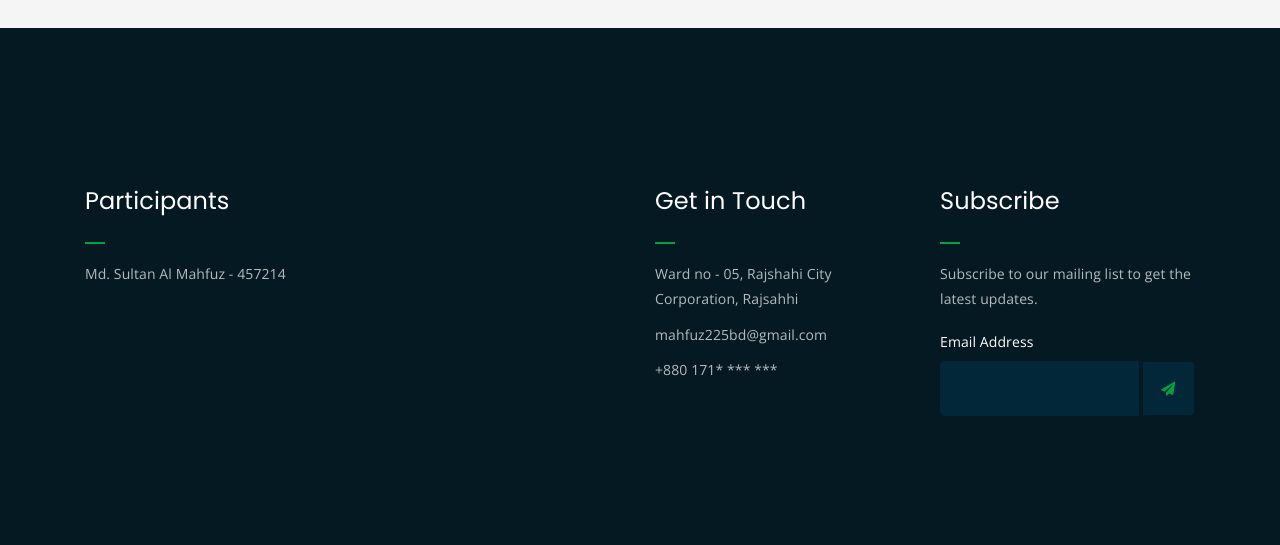
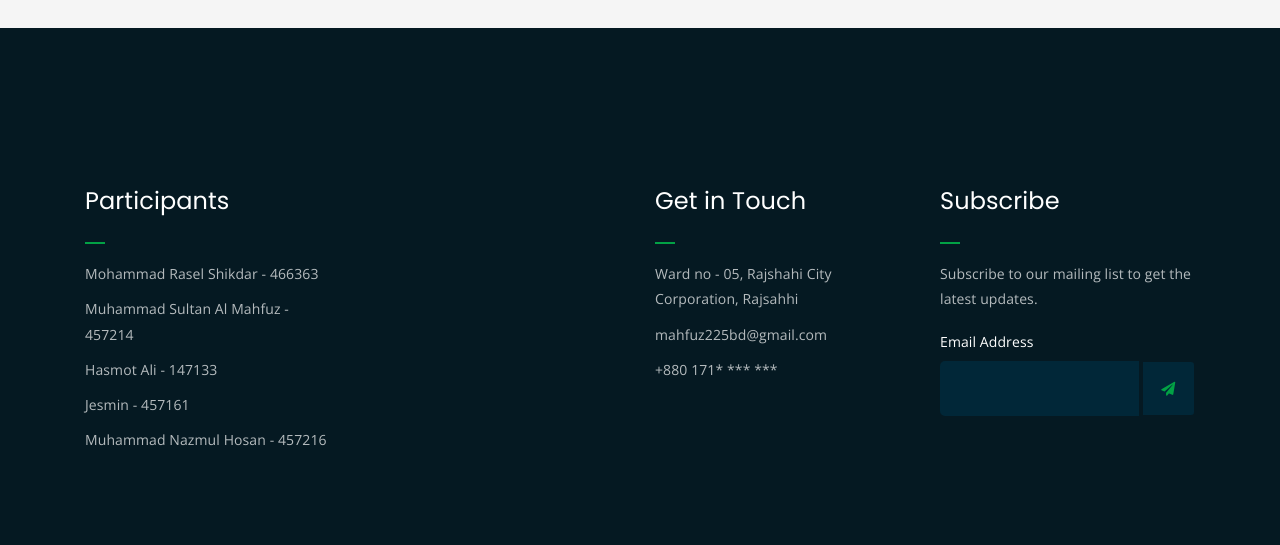
Before and after one commit to mahfuz225bd/e-commerce-and-cms-assignment_extra, a plain HTML site: page index.html in a window 1280 px wide. Shown: the part 4162-4707 px from the top of the page. Drawn offline with nearby package versions, Linux system fonts and the light colour scheme.

Commit message:
added participants

```diff
--- a/index.html
+++ b/index.html
@@ -449,7 +449,11 @@
 							</p> -->
 
 						<ul>
-							<li>Md. Sultan Al Mahfuz - 457214</li>
+							<li>Mohammad Rasel Shikdar - 466363</li>
+							<li>Muhammad Sultan Al Mahfuz - 457214</li>
+							<li>Hasmot Ali - 147133</li>
+							<li>Jesmin - 457161</li>
+							<li>Muhammad Nazmul Hosan - 457216</li>
 						</ul>
 					</div>
 				</div>
```
